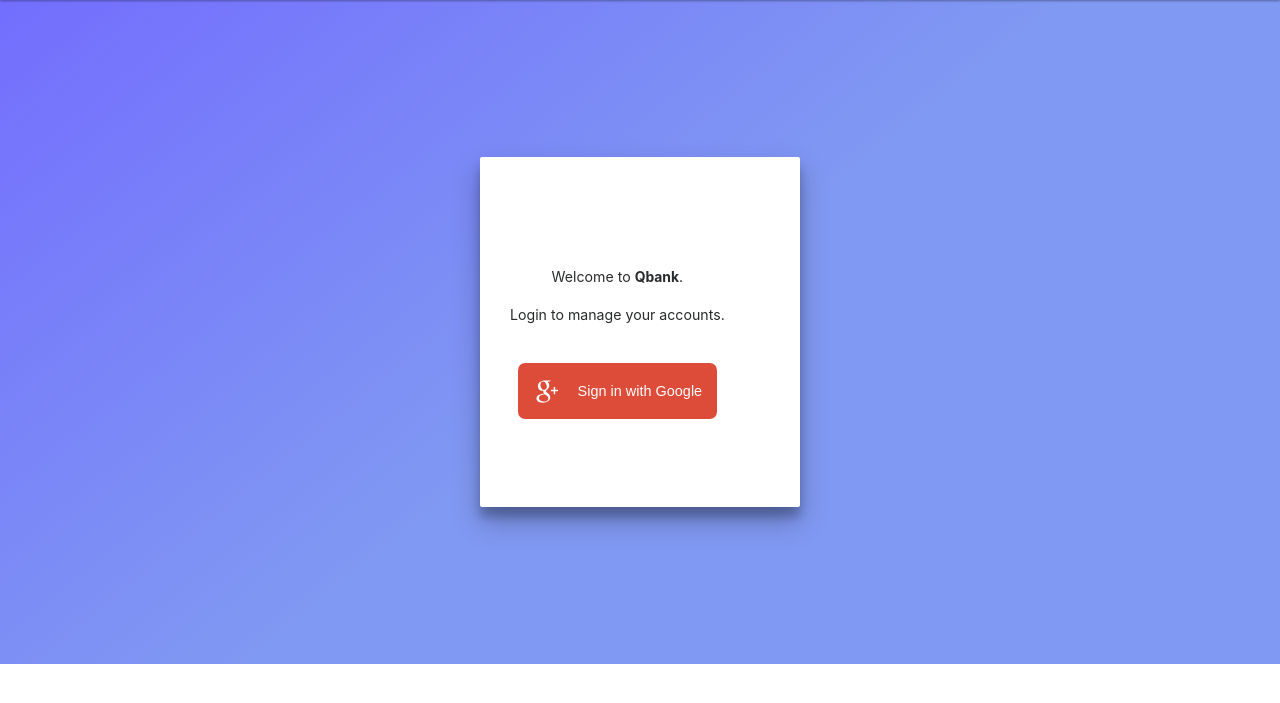
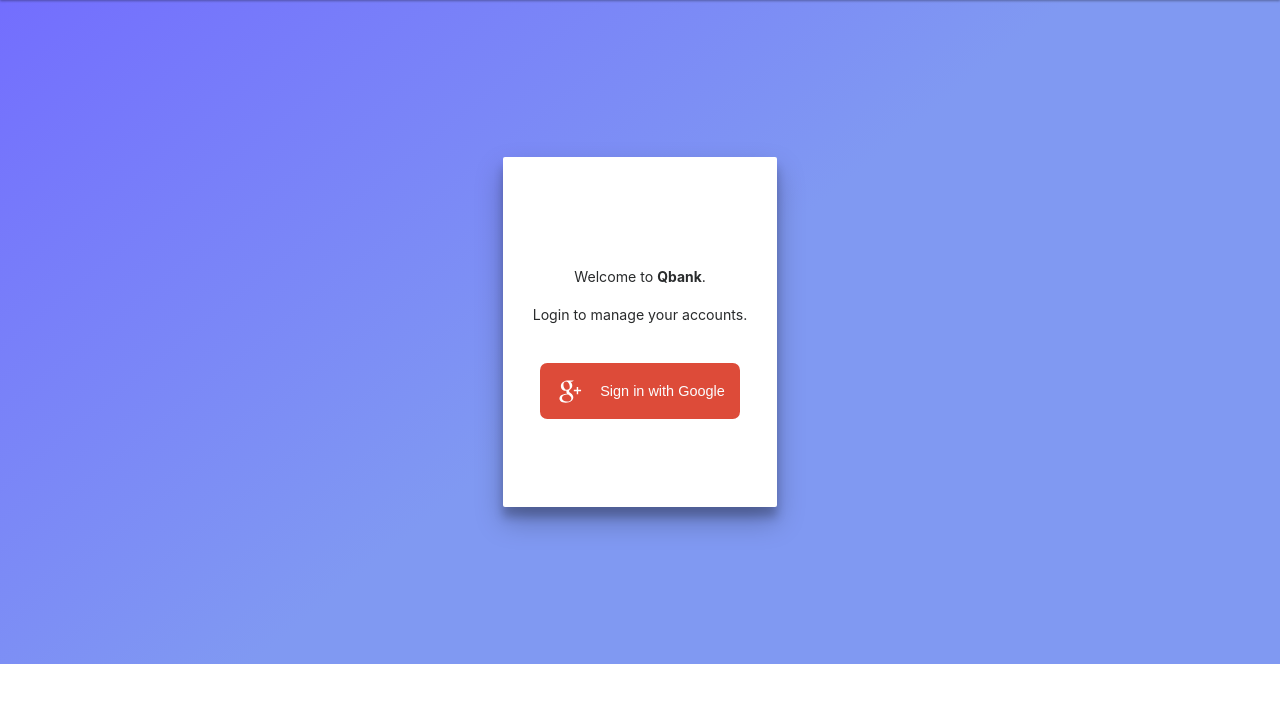
Before and after one commit to mfalade/qbank, a Django app: page /login in a window 1280 px wide. Shown: the part 53-756 px from the top of the page. Run offline with Django 3.2, Linux system fonts and the light colour scheme; some libraries are stand-ins or nearby versions.

Commit message:
Fix layout issue on login panel

```diff
--- a/static/app/css/custom.css
+++ b/static/app/css/custom.css
@@ -29,7 +29,6 @@
                  Login
 \* ***************************************  */
 .login-panel {
-    width: 320px;
     min-height: 350px;
     background: white;
     padding: 30px;
```
